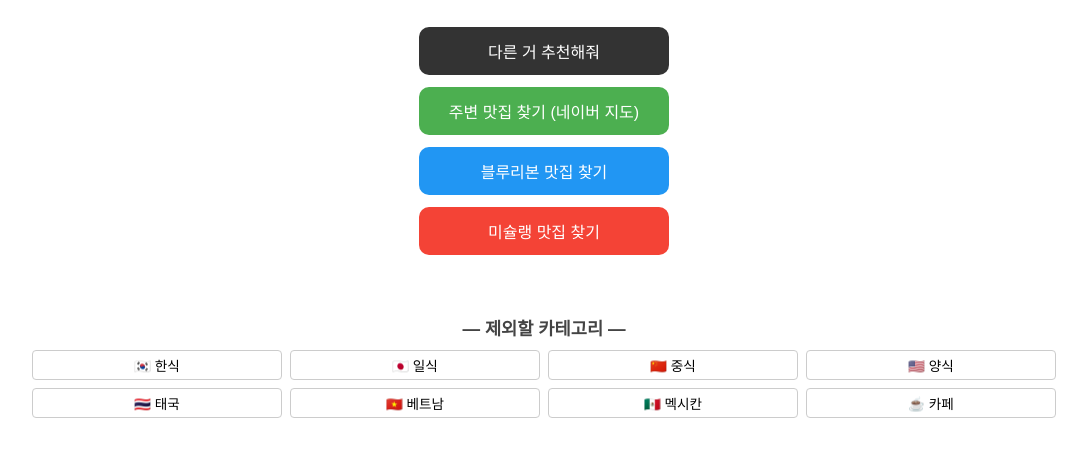
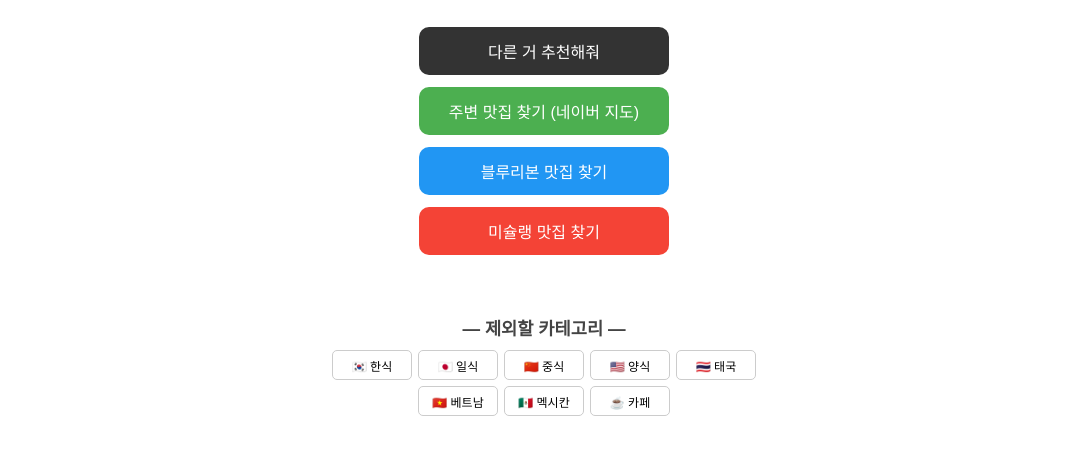
Before and after one commit to cho6200/whattodayeat, a plain HTML site: page index.html in a window 1280 px wide. Shown: the part 244-700 px from the top of the page, without its empty margins (96-1183 px from the left). Drawn offline with Linux system fonts and the light colour scheme.

Commit message:
Update index.html

```diff
--- a/index.html
+++ b/index.html
@@ -60,18 +60,27 @@
       display: flex;
       flex-wrap: wrap;
       justify-content: center;
-      gap: 8px;
+      gap: 6px;
+      max-width: 500px;
+      margin: 0 auto;
     }
+
     .cat-btn {
-      min-width: 40px;
-      padding: 4px 6px;
-      font-size: 0.85rem;
+      width: 80px;
+      height: 30px;
+      padding: 2px 4px;
+      font-size: 0.75rem;
       border: 1px solid #ccc;
-      border-radius: 4px;
+      border-radius: 5px;
       background: white;
       color: black;
       cursor: pointer;
+      display: flex;
+      align-items: center;
+      justify-content: center;
+      gap: 4px;
     }
+
     .btn-excluded {
       color: red;
       text-decoration: line-through;
@@ -146,7 +155,7 @@
         btn.classList.add("btn-excluded");
       }
 
-      // 새로고침 조건: 현재 표시된 음식이 이제 제외된 카테고리에 포함될 때만
+      // 현재 음식이 제외된 카테고리에 속하면 자동 추천 변경
       if (current && excluded.has(current.category)) {
         showRandomFood();
       }
```
